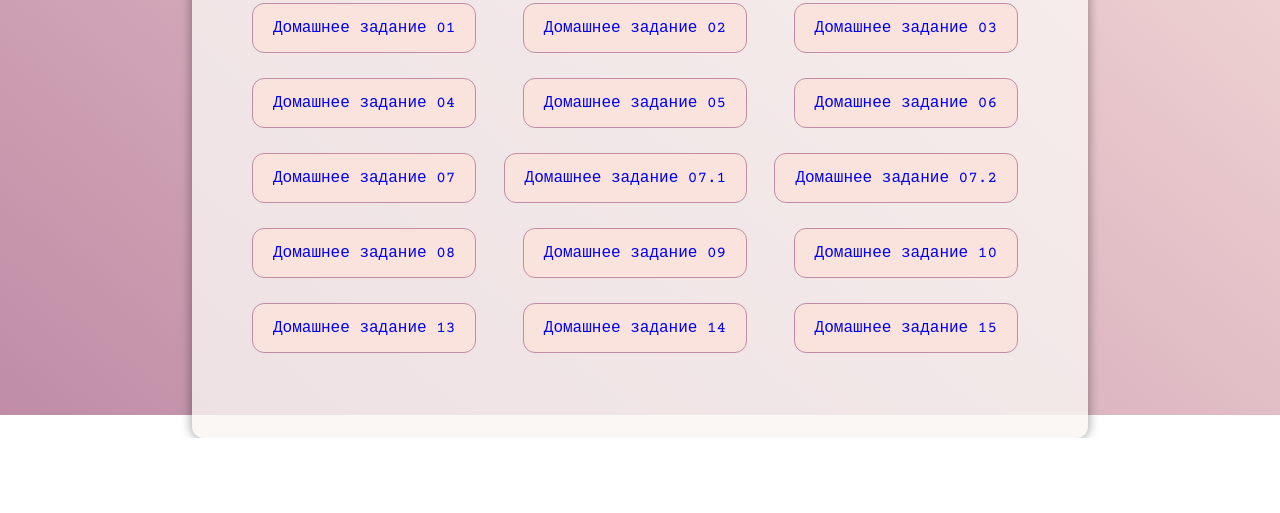
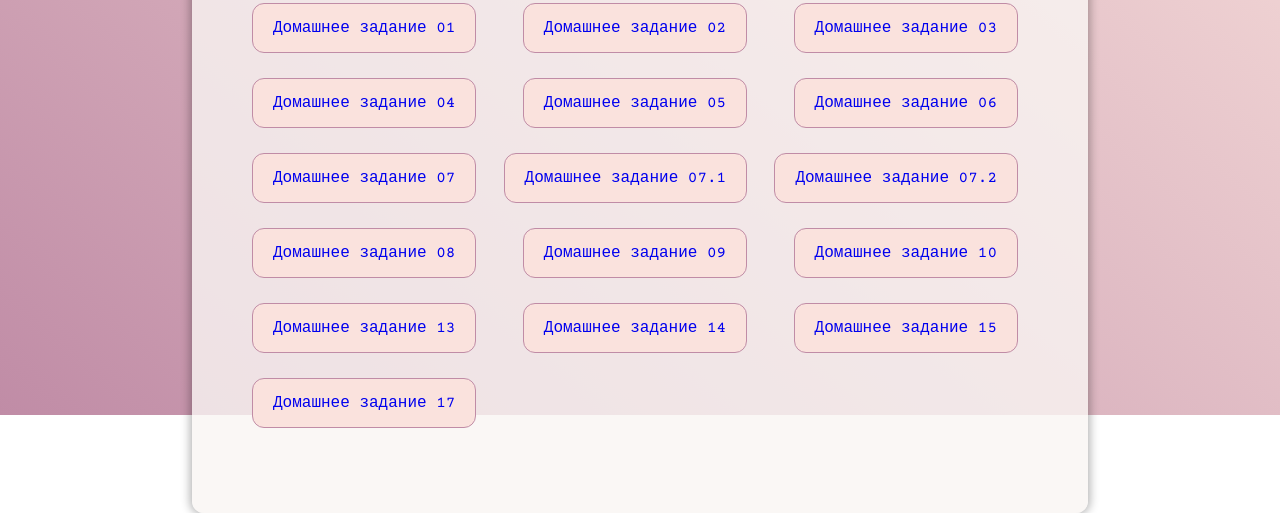
Before and after one commit to NataliaMishukova/front59, a plain HTML site: page index.html in a window 1280 px wide. Shown: the part 385-898 px from the top of the page. Before the commit the page ends 823 px from the top, so only its background shows below. Drawn offline with nearby package versions, Linux system fonts and the light colour scheme; a web font is replaced by a local one.

Commit message:
homework17-1

```diff
--- a/index.html
+++ b/index.html
@@ -63,6 +63,9 @@
          <div class="homework hw15">
           <a href=".\HW_15\index.html" target="_blank">Домашнее задание 15</a>
         </div>
+         <div class="homework hw17">
+          <a href=".\HW_17\index.html" target="_blank">Домашнее задание 17</a>
+        </div>
       </div>
     </div>
   </body>
```
